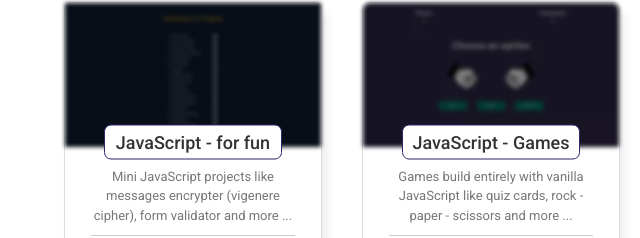
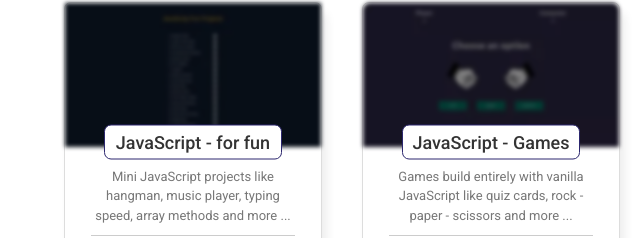
Before and after one commit to KurtGuardia/Kurt-CV, a website: page index.html in a window 1280 px wide. Shown: the part 3405-3643 px from the top of the page, 0-640 px from the left. Drawn offline with Linux system fonts and the light colour scheme.

Commit message:
fixed text in js for fun

```diff
--- a/index.html
+++ b/index.html
@@ -563,8 +563,8 @@
             </div>
             <div class="project-card__description">
               <p>
-                Mini JavaScript projects like messages encrypter (vigenere
-                cipher), form validator and more ...
+                Mini JavaScript projects like hangman, music player, typing
+                speed, array methods and more ...
               </p>
             </div>
             <div class="project-card__technologies">
```
